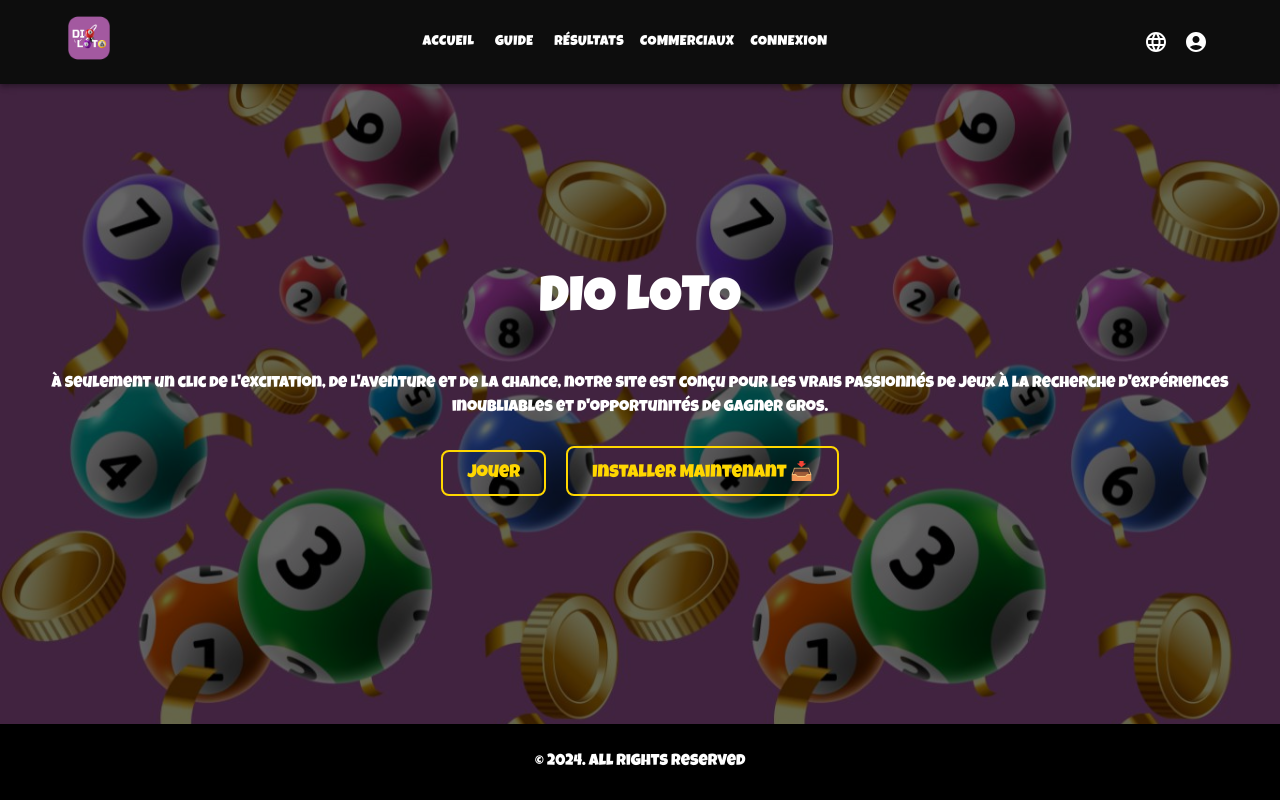
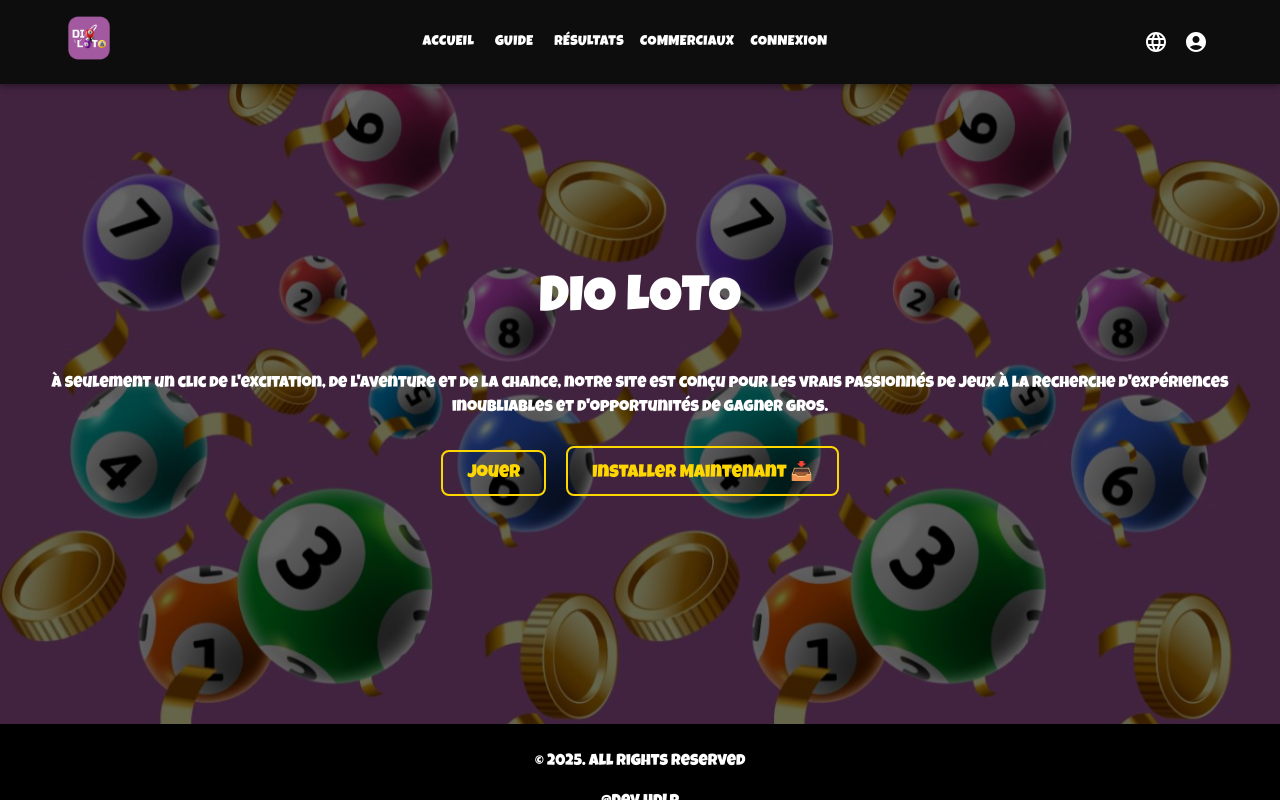
Before and after one commit to hdlcp/DIO_LOTO, a React (Vite) app: page / in a window 1280 px wide. Built offline with nearby package versions, Linux system fonts and the light colour scheme.

Commit message:
dev hdlp

```diff
--- a/src/components/Footer.tsx
+++ b/src/components/Footer.tsx
@@ -3,7 +3,8 @@
 const Footer: React.FC = () => {
   return (
     <footer className="footer">
-    <p>© 2024. All Rights Reserved</p>
+    <p>© 2025. All Rights Reserved</p>
+    <p>@Dev hdlp</p>
   </footer>
 
   );
```
